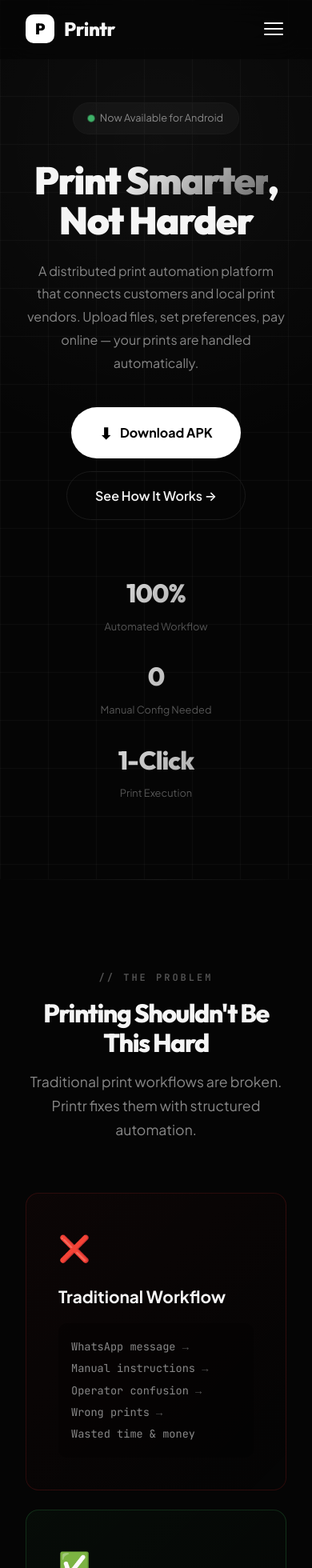
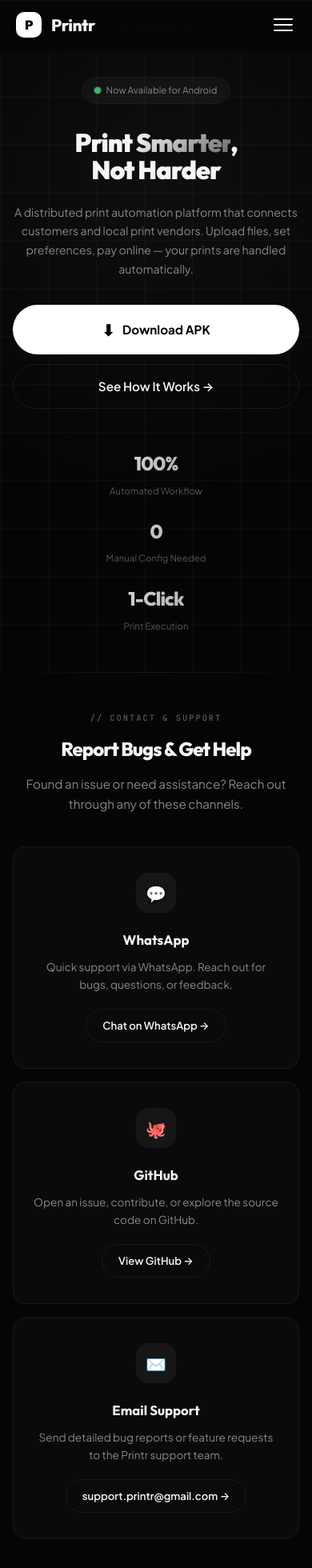
Before and after one commit to devanshuk3/Printr_Website, a React (Vite) app: page / in a window 390 px wide. Shown: the top 1960 px of the page at 80% size. Built offline with nearby package versions, Linux system fonts and the light colour scheme.

Commit message:
ui changes

```diff
--- a/src/App.jsx
+++ b/src/App.jsx
@@ -18,26 +18,37 @@
 
 function Navbar() {
   const [scrolled, setScrolled] = useState(false)
+  const [menuOpen, setMenuOpen] = useState(false)
   useEffect(() => {
     const handler = () => setScrolled(window.scrollY > 50)
     window.addEventListener('scroll', handler)
     return () => window.removeEventListener('scroll', handler)
   }, [])
+  useEffect(() => {
+    document.body.style.overflow = menuOpen ? 'hidden' : ''
+    return () => { document.body.style.overflow = '' }
+  }, [menuOpen])
+  const close = () => setMenuOpen(false)
   return (
     <nav className={`navbar ${scrolled ? 'scrolled' : ''}`}>
       <a href="#" className="navbar-brand">
         <div className="logo-icon">P</div>
         Printr
       </a>
-      <div className="nav-links">
-        <a href="#features">Features</a>
-        <a href="#architecture">Architecture</a>
-        <a href="#how-it-works">How It Works</a>
-        <a href="#tech-stack">Tech Stack</a>
-        <a href="#contact">Contact</a>
-        <a href={DOWNLOAD_URL} className="nav-cta" download>Download APK</a>
+      <div className={`nav-links ${menuOpen ? 'nav-links--open' : ''}`}>
+        <a href="#features" onClick={close}>Features</a>
+        <a href="#architecture" onClick={close}>Architecture</a>
+        <a href="#how-it-works" onClick={close}>How It Works</a>
+        <a href="#tech-stack" onClick={close}>Tech Stack</a>
+        <a href="#contact" onClick={close}>Contact</a>
+        <a href={DOWNLOAD_URL} className="nav-cta" download onClick={close}>Download APK</a>
       </div>
-      <button className="mobile-menu-btn" aria-label="Menu">
+      {menuOpen && <div className="nav-overlay" onClick={close} />}
+      <button
+        className={`mobile-menu-btn ${menuOpen ? 'mobile-menu-btn--open' : ''}`}
+        aria-label="Menu"
+        onClick={() => setMenuOpen(!menuOpen)}
+      >
         <span /><span /><span />
       </button>
     </nav>
@@ -105,26 +116,26 @@
       </div>
       <div className="problem-grid">
         <div className="problem-old animate-on-scroll">
-          <div className="problem-icon">❌</div>
+          <div className="problem-tag problem-tag--old">Before</div>
           <h3 className="problem-title">Traditional Workflow</h3>
-          <div className="problem-flow">
-            WhatsApp message <span className="arrow">→</span><br />
-            Manual instructions <span className="arrow">→</span><br />
-            Operator confusion <span className="arrow">→</span><br />
-            Wrong prints <span className="arrow">→</span><br />
-            Wasted time & money
-          </div>
+          <ul className="problem-list">
+            <li><span className="problem-dot problem-dot--old" />WhatsApp message</li>
+            <li><span className="problem-dot problem-dot--old" />Manual instructions</li>
+            <li><span className="problem-dot problem-dot--old" />Operator confusion</li>
+            <li><span className="problem-dot problem-dot--old" />Wrong prints</li>
+            <li><span className="problem-dot problem-dot--old" />Wasted time & money</li>
+          </ul>
         </div>
         <div className="problem-new animate-on-scroll">
-          <div className="problem-icon">✅</div>
+          <div className="problem-tag problem-tag--new">After</div>
           <h3 className="problem-title">Printr Workflow</h3>
-          <div className="problem-flow">
-            Structured preferences <span className="arrow">→</span><br />
-            Automated queue <span className="arrow">→</span><br />
-            One-click execution <span className="arrow">→</span><br />
-            Perfect prints <span className="arrow">→</span><br />
-            Happy customers
-          </div>
+          <ul className="problem-list">
+            <li><span className="problem-dot problem-dot--new" />Structured preferences</li>
+            <li><span className="problem-dot problem-dot--new" />Automated queue</li>
+            <li><span className="problem-dot problem-dot--new" />One-click execution</li>
+            <li><span className="problem-dot problem-dot--new" />Perfect prints</li>
+            <li><span className="problem-dot problem-dot--new" />Happy customers</li>
+          </ul>
         </div>
       </div>
     </section>
@@ -404,6 +415,8 @@
       <Navbar />
       <Hero />
       <div className="section-divider" />
+      <Contact />
+      <div className="section-divider" />
       <Problem />
       <div className="section-divider" />
       <Features />
@@ -416,8 +429,6 @@
       <div className="section-divider" />
       <Security />
       <div className="section-divider" />
-      <Contact />
-      <div className="section-divider" />
       <CTA />
       <Footer />
     </>
--- a/src/index.css
+++ b/src/index.css
@@ -266,30 +266,53 @@
 .problem-section { background: var(--bg); }
 .problem-grid {
   display: grid; grid-template-columns: 1fr 1fr;
-  gap: 4rem; align-items: center;
+  gap: 2rem; align-items: stretch;
 }
 .problem-old, .problem-new {
   padding: 2.5rem; border-radius: var(--radius);
-  border: 1px solid var(--border);
+  border: 1px solid var(--border); background: var(--bg-card);
+  transition: var(--transition);
+}
+.problem-old:hover, .problem-new:hover {
+  border-color: var(--border-hover); transform: translateY(-3px);
 }
 .problem-old {
-  background: linear-gradient(135deg, rgba(255,50,50,0.03), transparent);
-  border-color: rgba(255,50,50,0.15);
+  border-left: 3px solid rgba(255,80,80,0.4);
 }
 .problem-new {
-  background: linear-gradient(135deg, rgba(80,255,120,0.03), transparent);
-  border-color: rgba(80,255,120,0.15);
+  border-left: 3px solid rgba(255,255,255,0.5);
 }
-.problem-icon { font-size: 2rem; margin-bottom: 1rem; }
+.problem-tag {
+  display: inline-block; padding: 0.25rem 0.8rem;
+  border-radius: 50px; font-size: 0.7rem; font-weight: 600;
+  text-transform: uppercase; letter-spacing: 1.5px; margin-bottom: 1.25rem;
+}
+.problem-tag--old {
+  background: rgba(255,80,80,0.1); color: rgba(255,120,120,0.9);
+  border: 1px solid rgba(255,80,80,0.2);
+}
+.problem-tag--new {
+  background: rgba(255,255,255,0.06); color: rgba(255,255,255,0.8);
+  border: 1px solid rgba(255,255,255,0.12);
+}
 .problem-title {
-  font-size: 1.3rem; font-weight: 700; margin-bottom: 1rem;
+  font-family: var(--font-heading);
+  font-size: 1.3rem; font-weight: 700; margin-bottom: 1.25rem;
 }
-.problem-flow {
-  font-family: var(--font-mono); font-size: 0.85rem;
-  color: var(--text-muted); line-height: 2; padding: 1rem;
-  background: rgba(0,0,0,0.3); border-radius: var(--radius-sm);
+.problem-list {
+  list-style: none; padding: 0; margin: 0;
+  display: flex; flex-direction: column; gap: 0.85rem;
 }
-.problem-flow .arrow { color: var(--text-dim); }
+.problem-list li {
+  display: flex; align-items: center; gap: 0.75rem;
+  font-size: 0.92rem; color: var(--text-muted); line-height: 1.5;
+}
+.problem-dot {
+  width: 7px; height: 7px; min-width: 7px; border-radius: 50%;
+  display: inline-block;
+}
+.problem-dot--old { background: rgba(255,80,80,0.5); }
+.problem-dot--new { background: rgba(255,255,255,0.45); }
 
 /* ===== FEATURES GRID ===== */
 .features-grid {
@@ -529,27 +552,155 @@
 .footer-links a:hover { color: var(--text); }
 
 /* ===== RESPONSIVE ===== */
+
+/* -- Tablet -- */
 @media (max-width: 1024px) {
   .features-grid { grid-template-columns: repeat(2, 1fr); }
   .tech-grid { grid-template-columns: repeat(2, 1fr); }
+  .contact-grid { grid-template-columns: repeat(3, 1fr); }
+  .section { padding: 5rem 1.5rem; }
+  .contact-section { padding: 5rem 1.5rem; }
 }
+
+/* -- Mobile -- */
 @media (max-width: 768px) {
-  .nav-links { display: none; }
-  .mobile-menu-btn { display: flex; }
-  .hero h1 { letter-spacing: -1.5px; }
-  .hero-stats { gap: 2rem; }
-  .problem-grid { grid-template-columns: 1fr; gap: 1.5rem; }
-  .features-grid { grid-template-columns: 1fr; }
-  .workflow-container { grid-template-columns: 1fr; gap: 3rem; }
-  .tech-grid { grid-template-columns: repeat(2, 1fr); }
-  .security-grid { grid-template-columns: 1fr; }
-  .contact-grid { grid-template-columns: 1fr; }
-  .arch-flow { flex-direction: column; }
-  .arch-arrow { transform: rotate(90deg); }
+  /* Mobile Nav */
+  .navbar { padding: 0.85rem 1.25rem; }
+  .navbar-brand { font-size: 1.3rem; }
+  .navbar-brand .logo-icon { width: 32px; height: 32px; font-size: 1rem; }
+  .mobile-menu-btn { display: flex; z-index: 110; }
+  .mobile-menu-btn span {
+    transition: transform 0.3s ease, opacity 0.3s ease;
+  }
+  .mobile-menu-btn--open span:nth-child(1) {
+    transform: translateY(7px) rotate(45deg);
+  }
+  .mobile-menu-btn--open span:nth-child(2) {
+    opacity: 0;
+  }
+  .mobile-menu-btn--open span:nth-child(3) {
+    transform: translateY(-7px) rotate(-45deg);
+  }
+
+  /* Mobile Menu Overlay */
+  .nav-links {
+    display: flex; flex-direction: column;
+    position: fixed; top: 0; left: 0; right: 0;
+    background: rgba(5,5,5,0.97);
+    backdrop-filter: blur(24px); -webkit-backdrop-filter: blur(24px);
+    padding: 5rem 2rem 2.5rem; gap: 0;
+    z-index: 100;
+    transform: translateY(-100%);
+    transition: transform 0.4s cubic-bezier(0.4, 0, 0.2, 1);
+    border-bottom: 1px solid var(--border);
+  }
+  .nav-links--open {
+    transform: translateY(0);
+  }
+  .nav-links a {
+    font-size: 1.1rem; padding: 1rem 0;
+    border-bottom: 1px solid rgba(255,255,255,0.06);
+    color: var(--text-muted); font-weight: 500;
+  }
+  .nav-links a:hover, .nav-links a:active { color: var(--text); }
+  .nav-links a::after { display: none; }
+  .nav-links .nav-cta {
+    margin-top: 1rem; text-align: center;
+    padding: 0.9rem 1.5rem; font-size: 1rem;
+    border: none;
+  }
+  .nav-overlay {
+    position: fixed; inset: 0; z-index: 90;
+    background: rgba(0,0,0,0.5);
+  }
+
+  /* Hero Mobile */
+  .hero { padding: 6.5rem 1.25rem 4rem; min-height: auto; }
+  .hero h1 { letter-spacing: -1.5px; font-size: clamp(2.2rem, 10vw, 3.2rem); }
+  .hero .subtitle { font-size: 0.95rem; line-height: 1.7; margin-bottom: 2rem; }
+  .hero-badge { font-size: 0.72rem; padding: 0.4rem 1rem; }
+  .hero-buttons { gap: 0.75rem; }
+  .btn-primary { padding: 0.9rem 1.8rem; font-size: 0.95rem; width: 100%; justify-content: center; }
+  .btn-secondary { padding: 0.9rem 1.8rem; font-size: 0.95rem; width: 100%; justify-content: center; }
+  .hero-stats { gap: 1.5rem; margin-top: 3rem; }
+  .hero-stat .number { font-size: 1.5rem; }
+  .hero-stat .label { font-size: 0.72rem; }
+
+  /* Sections Mobile */
+  .section { padding: 4rem 1.25rem; }
+  .contact-section { padding: 4rem 1.25rem; }
+  .section-header { margin-bottom: 2.5rem; }
+  .section-label { font-size: 0.65rem; letter-spacing: 2px; }
+  .section-title { font-size: clamp(1.6rem, 6vw, 2.2rem); letter-spacing: -1px; }
+  .section-subtitle { font-size: 0.95rem; }
+
+  /* Problem Mobile */
+  .problem-grid { grid-template-columns: 1fr; gap: 1rem; }
+  .problem-old, .problem-new { padding: 1.75rem; }
+  .problem-title { font-size: 1.1rem; }
+
+  /* Features Mobile */
+  .features-grid { grid-template-columns: 1fr; gap: 1rem; }
+  .feature-card { padding: 1.5rem; }
+  .feature-card h3 { font-size: 1rem; }
+  .feature-card p { font-size: 0.85rem; }
+
+  /* Architecture Mobile */
+  .arch-flow { flex-direction: column; padding: 1.5rem 0; }
+  .arch-arrow { transform: rotate(90deg); padding: 0.25rem 0; }
+  .arch-step { padding: 0.75rem; min-width: unset; }
+  .arch-icon { width: 52px; height: 52px; font-size: 1.3rem; }
+
+  /* How It Works Mobile */
+  .workflow-container { grid-template-columns: 1fr; gap: 2.5rem; }
+  .workflow-side h3 { font-size: 1.2rem; }
+  .workflow-step { padding: 1rem; }
+  .step-number { width: 32px; height: 32px; min-width: 32px; font-size: 0.8rem; }
+
+  /* Tech Stack Mobile */
+  .tech-grid { grid-template-columns: repeat(2, 1fr); gap: 1rem; }
+  .tech-card { padding: 1.5rem 1rem; }
+  .tech-card .tech-emoji { font-size: 1.6rem; }
+  .tech-card h4 { font-size: 0.85rem; }
+
+  /* Security Mobile */
+  .security-grid { grid-template-columns: 1fr; gap: 1rem; }
+  .security-card { padding: 1.5rem; }
+  .security-icon { width: 40px; height: 40px; min-width: 40px; font-size: 1rem; }
+
+  /* Contact Mobile */
+  .contact-grid { grid-template-columns: 1fr; gap: 1rem; }
+  .contact-card { padding: 2rem 1.5rem; }
+  .contact-icon { width: 50px; height: 50px; font-size: 1.3rem; }
+  .contact-card h3 { font-size: 1.05rem; }
+  .contact-link { padding: 0.55rem 1.25rem; font-size: 0.82rem; }
+
+  /* CTA Mobile */
+  .cta-section { padding: 5rem 1.25rem; }
+  .cta-section h2 { font-size: clamp(1.8rem, 7vw, 2.8rem); letter-spacing: -1px; }
+  .cta-section p { font-size: 0.95rem; }
+  .cta-btn { padding: 0.95rem 2rem; font-size: 1rem; }
+
+  /* Footer Mobile */
+  .footer { padding: 2rem 1.25rem; }
   .footer-content { flex-direction: column; gap: 1rem; }
+  .footer-links { gap: 1rem; flex-wrap: wrap; justify-content: center; }
 }
-@media (max-width: 480px) {
-  .hero-stats { flex-direction: column; gap: 1.5rem; }
-  .hero-buttons { flex-direction: column; align-items: center; }
+
+/* -- Small Phones -- */
+@media (max-width: 400px) {
+  .hero { padding: 6rem 1rem 3rem; }
+  .hero h1 { font-size: 2rem; letter-spacing: -1px; }
+  .hero .subtitle { font-size: 0.88rem; }
+  .hero-stats { flex-direction: column; gap: 1.25rem; }
+  .hero-buttons { flex-direction: column; align-items: stretch; }
+  .section { padding: 3rem 1rem; }
+  .contact-section { padding: 3rem 1rem; }
+  .section-title { font-size: 1.5rem; }
   .tech-grid { grid-template-columns: 1fr; }
+  .arch-icon { width: 46px; height: 46px; font-size: 1.1rem; border-radius: 12px; }
+  .workflow-side h3 { font-size: 1.05rem; }
+  .cta-section { padding: 4rem 1rem; }
+  .cta-section h2 { font-size: 1.6rem; }
+  .cta-btn { width: 100%; justify-content: center; }
 }
```
